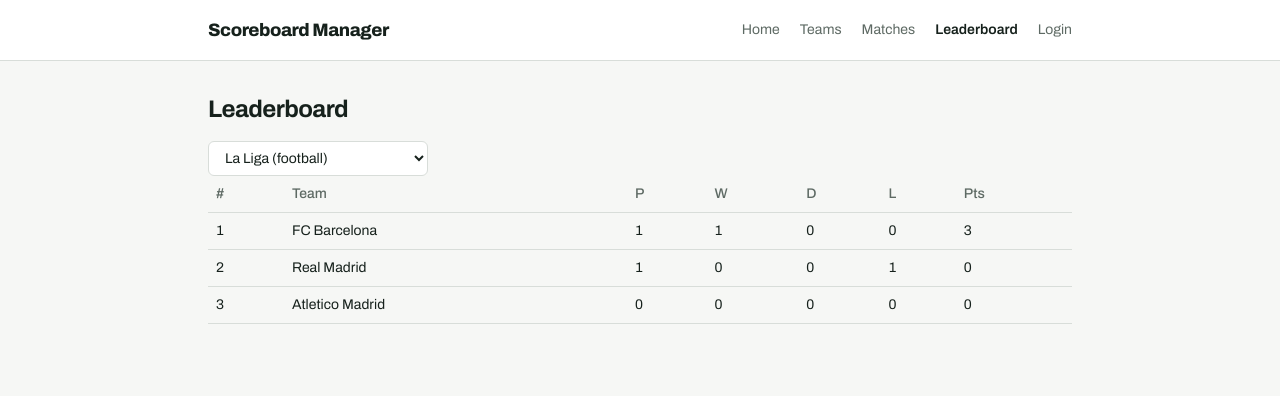
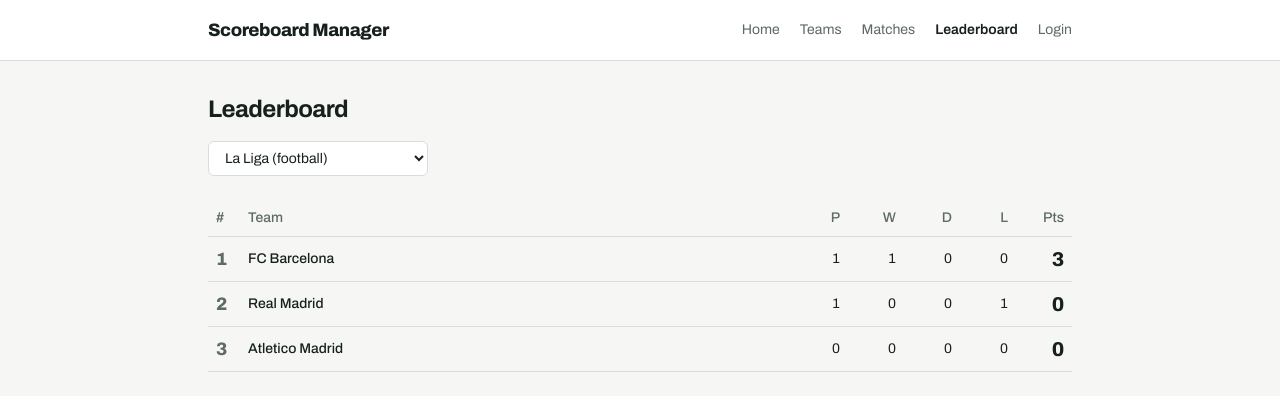
Before and after one commit to not-Lucifer/Scoreboard-Manager, a React (Vite) app in the folder frontend/: page /leaderboard in a window 1280 px wide. Shown: the top 396 px of the page. Built offline with nearby package versions, Linux system fonts and the light colour scheme.

Commit message:
leaderboard style

```diff
--- a/frontend/src/pages/Leaderboard.jsx
+++ b/frontend/src/pages/Leaderboard.jsx
@@ -42,7 +42,8 @@ function Leaderboard({ teams, matches, leagues }) {
         ))}
       </select>
 
-      <table>
+      <div className="mt-6 overflow-x-auto">
+      <table className="[&_td:nth-child(n+3)]:text-right [&_th:nth-child(n+3)]:w-14 [&_th:nth-child(n+3)]:text-right">
         <thead>
           <tr>
             <th>#</th>
@@ -57,17 +58,18 @@ function Leaderboard({ teams, matches, leagues }) {
         <tbody>
           {table.map((t, i) => (
             <tr key={t.id}>
-              <td>{i + 1}</td>
-              <td>{t.name}</td>
+              <td className="num w-8 text-lg text-muted">{i + 1}</td>
+              <td className="font-medium">{t.name}</td>
               <td>{t.played}</td>
               <td>{t.won}</td>
               <td>{t.drawn}</td>
               <td>{t.lost}</td>
-              <td>{t.points}</td>
+              <td className="num text-xl">{t.points}</td>
             </tr>
           ))}
         </tbody>
       </table>
+      </div>
     </div>
   )
 }
```
